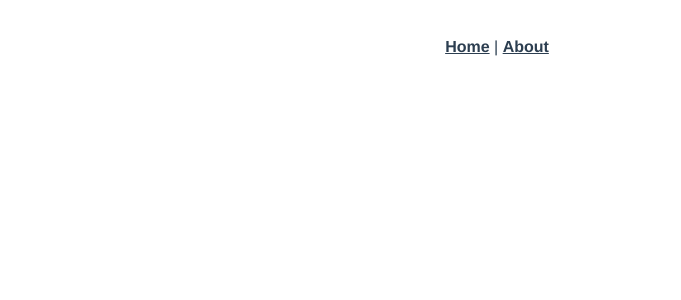
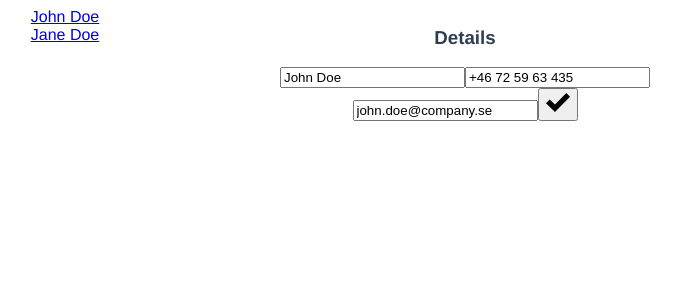
Before and after one commit to icasamoubica/staff-list-vue, a Vue app: page /staffmember/1/edit in a window 1280 px wide. Shown: the top 300 px of the page, without its empty margins (143-824 px from the left). Built offline with nearby package versions, Linux system fonts and the light colour scheme.

Commit message:
finnished the skeleton

```diff
--- a/src/App.vue
+++ b/src/App.vue
@@ -1,9 +1,5 @@
 <template>
   <div id="app">
-    <div id="nav">
-      <router-link to="/">Home</router-link> |
-      <router-link to="/about">About</router-link>
-    </div>
     <router-view/>
   </div>
 </template>
@@ -16,17 +12,4 @@
   text-align: center;
   color: #2c3e50;
 }
-
-#nav {
-  padding: 30px;
-
-  a {
-    font-weight: bold;
-    color: #2c3e50;
-
-    &.router-link-exact-active {
-      color: #42b983;
-    }
-  }
-}
 </style>
--- /dev/null
+++ b/src/assets/staff.json
@@ -0,0 +1,16 @@
+{"staffList" : [
+    {
+    "id" : 1,
+    "fullName" : "John Doe",
+    "title" : "CEO",
+    "cellPhone" : "+46 72 59 63 435",
+    "eMail" : "john.doe@company.se"
+    },
+    {
+    "id" : 2,
+    "fullName" : "Jane Doe",
+    "title" : "Owner",
+    "cellPhone" : "+46 72 44 06 111",
+    "eMail" : "jane.doe@company.se"
+    }
+]}
--- a/src/components/HelloWorld.vue
+++ /dev/null
@@ -1,59 +0,0 @@
-<template>
-  <div class="hello">
-    <h1>{{ msg }}</h1>
-    <p>
-      For a guide and recipes on how to configure / customize this project,<br>
-      check out the
-      <a href="https://cli.vuejs.org" target="_blank" rel="noopener">vue-cli documentation</a>.
-    </p>
-    <h3>Installed CLI Plugins</h3>
-    <ul>
-      <li><a href="https://github.com/vuejs/vue-cli/tree/dev/packages/%40vue/cli-plugin-babel" target="_blank" rel="noopener">babel</a></li>
-      <li><a href="https://github.com/vuejs/vue-cli/tree/dev/packages/%40vue/cli-plugin-router" target="_blank" rel="noopener">router</a></li>
-      <li><a href="https://github.com/vuejs/vue-cli/tree/dev/packages/%40vue/cli-plugin-eslint" target="_blank" rel="noopener">eslint</a></li>
-    </ul>
-    <h3>Essential Links</h3>
-    <ul>
-      <li><a href="https://vuejs.org" target="_blank" rel="noopener">Core Docs</a></li>
-      <li><a href="https://forum.vuejs.org" target="_blank" rel="noopener">Forum</a></li>
-      <li><a href="https://chat.vuejs.org" target="_blank" rel="noopener">Community Chat</a></li>
-      <li><a href="https://twitter.com/vuejs" target="_blank" rel="noopener">Twitter</a></li>
-      <li><a href="https://news.vuejs.org" target="_blank" rel="noopener">News</a></li>
-    </ul>
-    <h3>Ecosystem</h3>
-    <ul>
-      <li><a href="https://router.vuejs.org" target="_blank" rel="noopener">vue-router</a></li>
-      <li><a href="https://vuex.vuejs.org" target="_blank" rel="noopener">vuex</a></li>
-      <li><a href="https://github.com/vuejs/vue-devtools#vue-devtools" target="_blank" rel="noopener">vue-devtools</a></li>
-      <li><a href="https://vue-loader.vuejs.org" target="_blank" rel="noopener">vue-loader</a></li>
-      <li><a href="https://github.com/vuejs/awesome-vue" target="_blank" rel="noopener">awesome-vue</a></li>
-    </ul>
-  </div>
-</template>
-
-<script>
-export default {
-  name: 'HelloWorld',
-  props: {
-    msg: String
-  }
-}
-</script>
-
-<!-- Add "scoped" attribute to limit CSS to this component only -->
-<style scoped lang="scss">
-h3 {
-  margin: 40px 0 0;
-}
-ul {
-  list-style-type: none;
-  padding: 0;
-}
-li {
-  display: inline-block;
-  margin: 0 10px;
-}
-a {
-  color: #42b983;
-}
-</style>
--- /dev/null
+++ b/src/components/edit-staff-member.vue
@@ -0,0 +1,45 @@
+<template>
+    <div class="editStaffMember">
+        <h3>Details</h3>
+        <input type="text" v-model="person.fullName">
+        <input type="text" v-model="person.cellPhone">
+        <input type="text" v-model="person.eMail">
+        <router-link v-bind:to="'/staffmember/' + person.id">
+            <button v-on:click="saveData">
+                <svg xmlns="http://www.w3.org/2000/svg" width="24" height="24" viewBox="0 0 24 24"><path d="M20.285 2l-11.285 11.567-5.286-5.011-3.714 3.716 9 8.728 15-15.285z"/></svg>
+            </button>
+        </router-link>
+    </div>
+</template>
+
+<script>
+export default {
+    data(){return {
+        person: {
+            "id" : this.$root.getStaffMember( this.$route.params.id ).id,
+            "fullName" : this.$root.getStaffMember( this.$route.params.id ).fullName,
+            "title" : this.$root.getStaffMember( this.$route.params.id ).title,
+            "cellPhone" : this.$root.getStaffMember( this.$route.params.id ).cellPhone,
+            "eMail" : this.$root.getStaffMember( this.$route.params.id ).eMail
+        }
+  }},
+
+    computed: {
+        getStaffMember() {
+            return this.$root.getStaffMember( this.$route.params.id )
+        }
+    },
+
+    methods: {
+        saveData() {
+            console.log("saving");
+
+            this.$root.savePerson(this.person)
+        }
+    }
+}
+</script>
+
+<style>
+
+</style>
--- /dev/null
+++ b/src/components/empty-staff-member.vue
@@ -0,0 +1,13 @@
+<template>
+    <p>No staff memer selected</p>
+</template>
+
+<script>
+export default {
+
+}
+</script>
+
+<style>
+
+</style>
--- /dev/null
+++ b/src/components/staff-member-details.vue
@@ -0,0 +1,39 @@
+<template>
+    <div class="staffMemberDetails">
+        <h3>Details</h3>
+        <div class="nameAndButton">
+            <p>{{person.fullName}}</p>
+            <router-link v-bind:to="'/staffmember/' + person.id + '/edit'" tag="button">
+                <svg xmlns="http://www.w3.org/2000/svg" width="15" height="15" viewBox="0 0 24 24"><path d="M7.127 22.562l-7.127 1.438 1.438-7.128 5.689 5.69zm1.414-1.414l11.228-11.225-5.69-5.692-11.227 11.227 5.689 5.69zm9.768-21.148l-2.816 2.817 5.691 5.691 2.816-2.819-5.691-5.689z"/></svg>
+            </router-link>
+        </div>
+        <p>Phone: {{person.cellPhone}}</p>
+        <p>E-mail: {{person.eMail}}</p>
+
+    </div>
+</template>
+
+<script>
+export default {
+
+    computed: {
+        person() {
+            return this.$root.getStaffMember( this.$route.params.id )
+        }
+    }
+}
+</script>
+
+<style>
+    .staffMemberDetails {
+        display: flex;
+        flex-direction: column;
+    }
+
+    .nameAndButton {
+        display: flex;
+        flex-direction: row;
+        justify-content: center;
+    }
+
+</style>
--- a/src/main.js
+++ b/src/main.js
@@ -1,10 +1,35 @@
 import Vue from 'vue'
 import App from './App.vue'
 import router from './router'
+import staff from '@/assets/staff.json'
 
 Vue.config.productionTip = false
 
+
+
 new Vue({
+  data(){ return {
+      staff: staff.staffList
+  }},
+
+  methods:{
+    getStaffMember(id){
+      return this.staff.find(member => member.id == id)
+    },
+
+    savePerson(person) {
+        for (let tempPerson of this.staff) {
+          if (tempPerson.id === person.id) {
+            tempPerson.fullName = person.fullName
+            tempPerson.title = person.title
+            tempPerson.cellPhone = person.cellPhone
+            tempPerson.eMail = person.eMail
+            console.log(person.fullName + ' edited');
+          }
+        }
+    }
+  },
+
   router,
   render: h => h(App)
 }).$mount('#app')
--- a/src/router/index.js
+++ b/src/router/index.js
@@ -1,24 +1,37 @@
 import Vue from 'vue'
 import VueRouter from 'vue-router'
-import Home from '../views/Home.vue'
+import StaffList from '../views/StaffList.vue'
+import StaffMemberDetails from '@/components/staff-member-details.vue'
+import EditStaffMember from '@/components/edit-staff-member.vue'
+import EmptyStaffMember from '@/components/empty-staff-member'
 
 Vue.use(VueRouter)
 
   const routes = [
   {
     path: '/',
-    name: 'Home',
-    component: Home
-  },
-  {
-    path: '/about',
-    name: 'About',
-    // route level code-splitting
-    // this generates a separate chunk (about.[hash].js) for this route
-    // which is lazy-loaded when the route is visited.
-    component: () => import(/* webpackChunkName: "about" */ '../views/About.vue')
-  }
-]
+    name: 'StaffList',
+    component: StaffList,
+
+    children : [
+        {
+          path: '/staffmember/:id',
+          name: 'StaffMember',
+          component: StaffMemberDetails
+        },
+        {
+          path: '/staffMember/',
+          name: 'StafMemerNoName',
+          component: EmptyStaffMember
+        },
+        {
+          path: '/staffmember/:id/edit',
+          name: 'EditStaffMember',
+          component: EditStaffMember
+        }
+    ]
+
+  }]
 
 const router = new VueRouter({
   mode: 'history',
--- a/src/views/About.vue
+++ /dev/null
@@ -1,5 +0,0 @@
-<template>
-  <div class="about">
-    <h1>This is an about page</h1>
-  </div>
-</template>
--- a/src/views/Home.vue
+++ /dev/null
@@ -1,18 +0,0 @@
-<template>
-  <div class="home">
-    <img alt="Vue logo" src="../assets/logo.png">
-    <HelloWorld msg="Welcome to Your Vue.js App"/>
-  </div>
-</template>
-
-<script>
-// @ is an alias to /src
-import HelloWorld from '@/components/HelloWorld.vue'
-
-export default {
-  name: 'Home',
-  components: {
-    HelloWorld
-  }
-}
-</script>
--- /dev/null
+++ b/src/views/StaffList.vue
@@ -0,0 +1,35 @@
+<template>
+<div class="wrapper">
+    <div class="StaffList">
+        <router-link
+          v-for="staffMember in staff"
+          v-bind:key="staffMember.id"
+          v-bind:to="'/staffmember/' + staffMember.id"
+        >{{staffMember.fullName}}</router-link>
+    </div>
+    <router-view></router-view>
+  </div>
+</template>
+
+<script>
+
+export default {
+  computed: {
+    staff(){
+      return this.$root.staff
+    }
+  }
+}
+</script>
+
+<style scoped>
+.wrapper{
+  max-width: 50rem;
+  display: grid;
+  grid-template-columns: 1fr 1fr;
+}
+.StaffList {
+  display: flex;
+  flex-direction: column;
+}
+</style>
```
Also changed, not shown: src/assets/logo.png (deleted).
